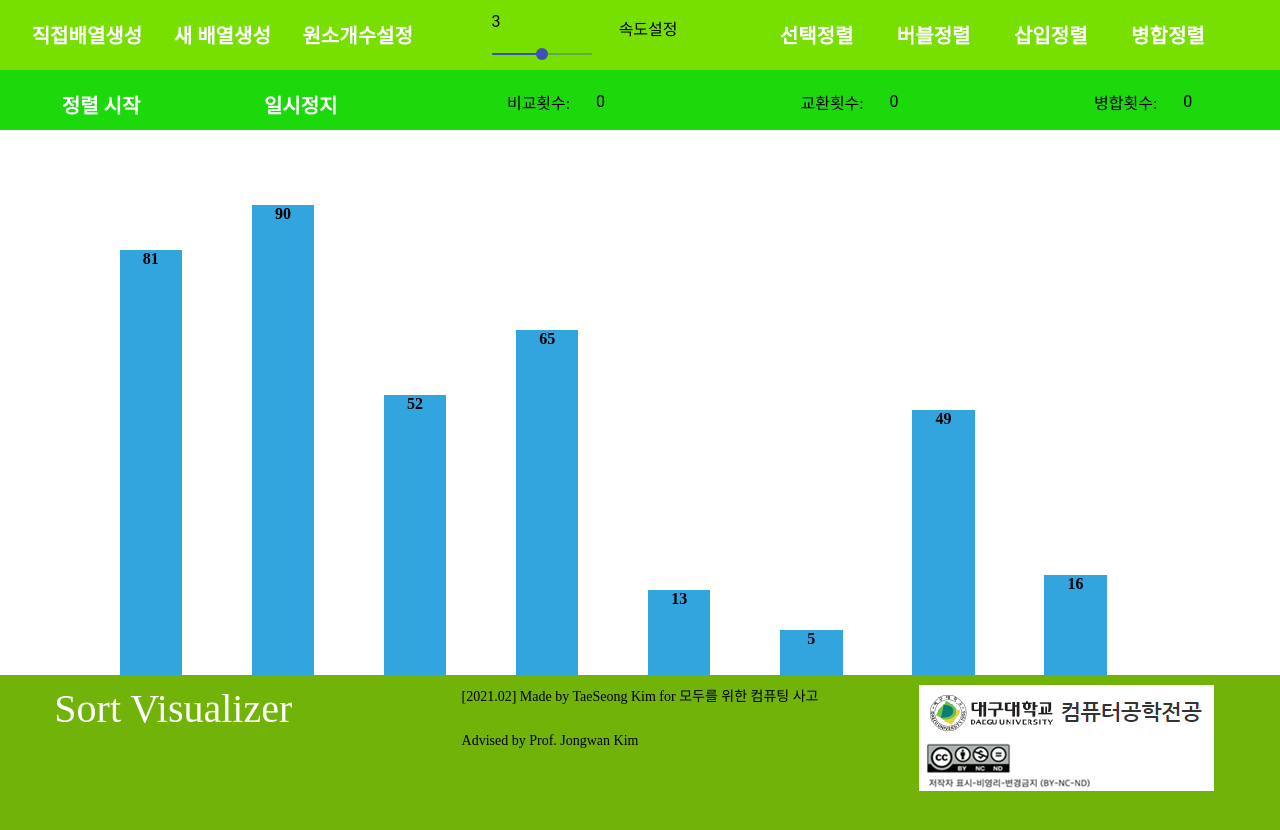
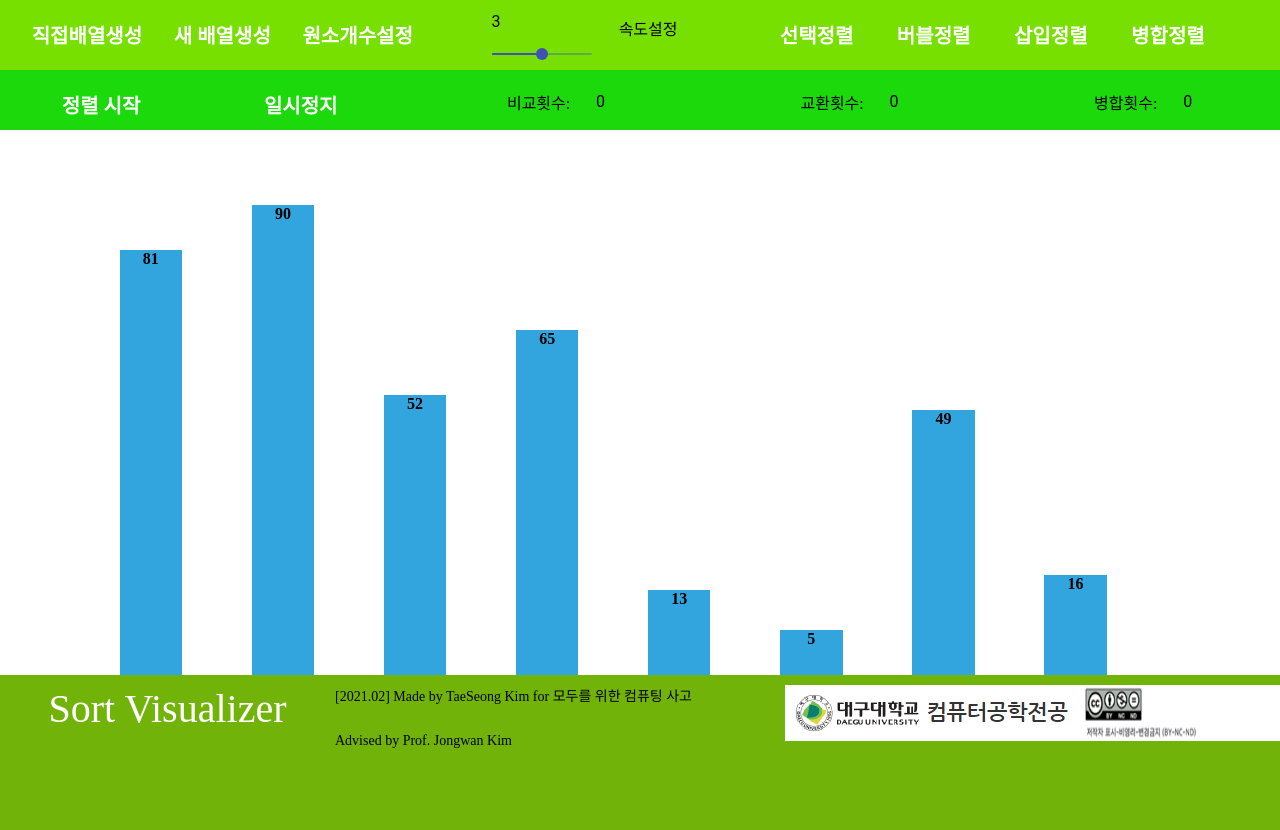
Before and after one commit to tay97kim/Sorting-Visualizer, a React (Create React App) app: page / in a window 1280 px wide. Shown: the top 830 px of the page. Built offline with nearby package versions, Linux system fonts and the light colour scheme.

Commit message:
Update Footer.js
align contents for better view

```diff
--- a/src/pages/Footer.js
+++ b/src/pages/Footer.js
@@ -14,10 +14,8 @@ export default function Main() {
                 </InnerContent>
             </FooterContent>
             <FooterContent>
-                <InnerContent>
-                    <img src="header_logo.jpg" width="295" height="56" />
-                    <img src="ccl.png" width="295" height="50" />
-                </InnerContent>
+                <img src="header_logo.jpg" width="295" height="56" />
+                <img src="ccl.png" width="200" height="56" />
             </FooterContent>
         </Footer >
     )
@@ -28,6 +26,7 @@ const Footer = styled.footer`
     flex-direction: row;
     width: 100%;
     height: 300px;
+    align-content: space-between;
     background-color: #71B309;
     justify-content: center;
 `
@@ -44,11 +43,11 @@ const FooterContent = styled.div`
 const Name = styled.div`
     font-size: 40px;
     color: white;
-    padding-right: 80px;
 `
 
 const InnerContent = styled.div`
     display: flex;
+    width: 450px;
     flex-direction: column;
     font-Size:14px;
 `
```
